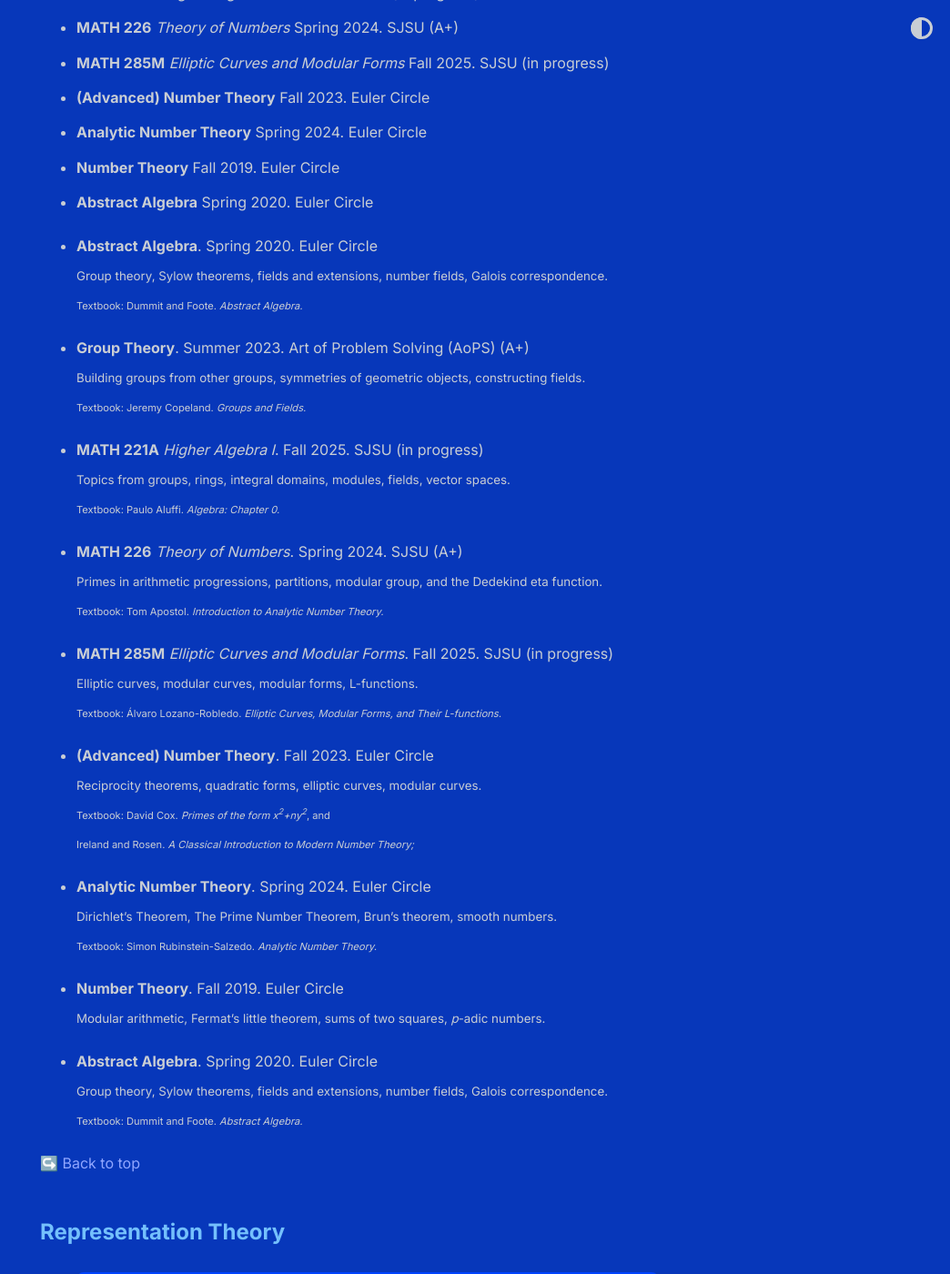
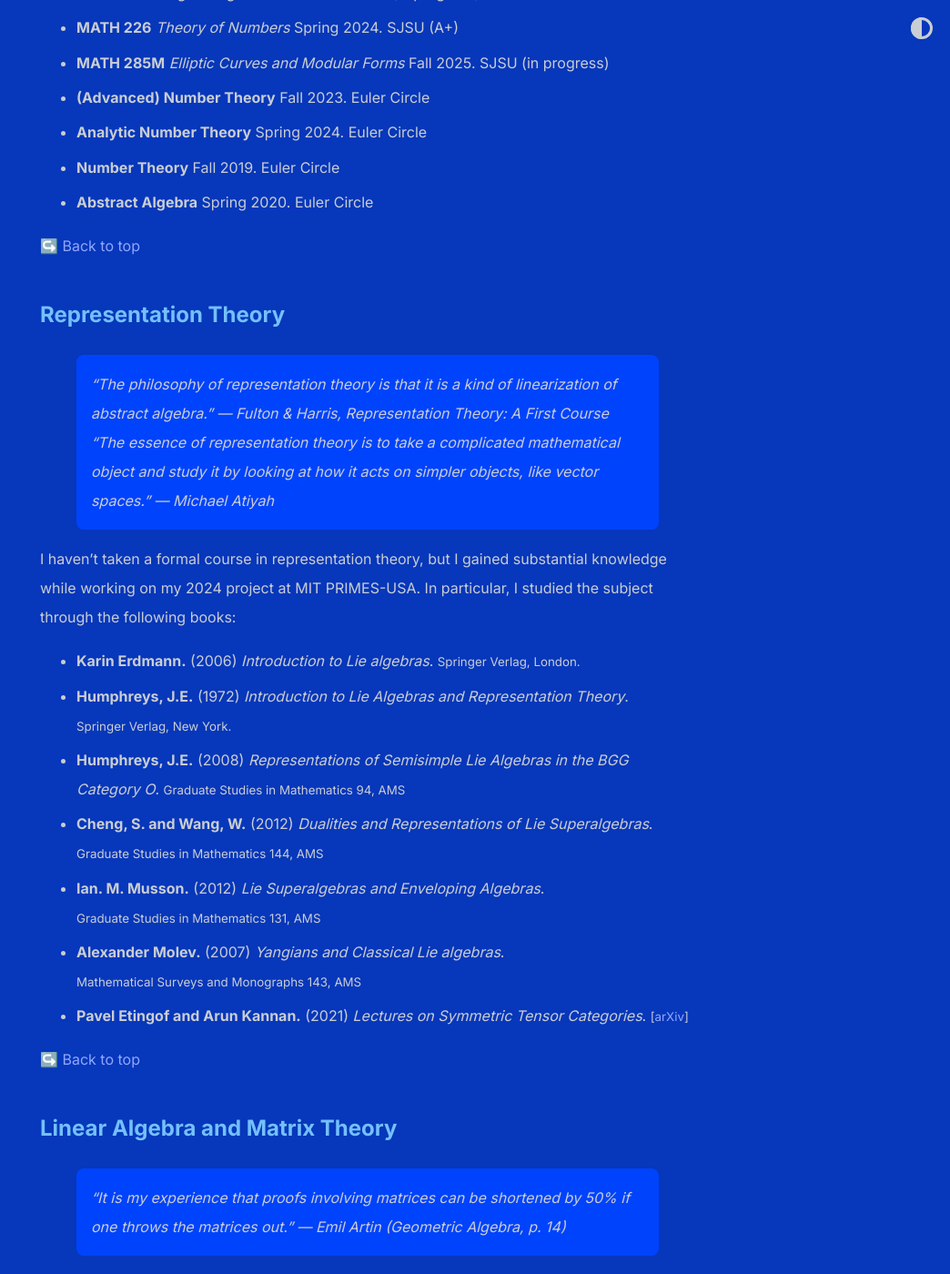
Before and after one commit to shihankanungo/shihankanungo.github.io, a Jekyll site: the page built from courses.md, in a window 1280 px wide and 1400 px high, scrolled down 2682 px. Shown: the whole window at 91% size, without its empty margins (236-1280 px from the left). Built offline with Jekyll 4.4.1, drawn with Linux system fonts in a browser that asks for light colours.

Commit message:
Update courses.md

```diff
--- a/courses.md
+++ b/courses.md
@@ -168,43 +168,6 @@ Here are the courses grouped by subject area, along with a short description of
 </details></li>
 </ul>
 
-
-- **Abstract Algebra**. Spring 2020. Euler Circle <br>
-  <small>Group theory, Sylow theorems, fields and extensions, number fields, Galois correspondence.</small> <br>
-  <small><small>Textbook: Dummit and Foote. <i>Abstract Algebra.</i></small></small>
-
-- **Group Theory**. Summer 2023. Art of Problem Solving (AoPS) (A+)<br>
-  <small>Building groups from other groups, symmetries of geometric objects, constructing fields.</small> <br>
-  <small><small>Textbook: Jeremy Copeland. <i>Groups and Fields.</i></small></small>
-
-- **MATH 221A** *Higher Algebra I*. Fall 2025. SJSU (in progress)<br>
-  <small>Topics from groups, rings, integral domains, modules, fields, vector spaces.</small> <br>
-  <small><small>Textbook: Paulo Aluffi. <i>Algebra: Chapter 0.</i></small></small>
-
-- **MATH 226** *Theory of Numbers*. Spring 2024. SJSU (A+)<br>
-  <small>Primes in arithmetic progressions, partitions, modular group, and the Dedekind eta function.</small> <br>
-  <small><small>Textbook: Tom Apostol. <i>Introduction to Analytic Number Theory.</i></small></small>
-
-- **MATH 285M** *Elliptic Curves and Modular Forms*. Fall 2025. SJSU (in progress)<br>
-  <small>Elliptic curves, modular curves, modular forms, L-functions.</small> <br>
-  <small><small>Textbook: Álvaro Lozano-Robledo. <i>Elliptic Curves, Modular Forms, and Their L-functions.</i></small></small>
-
-- **(Advanced) Number Theory**. Fall 2023. Euler Circle <br>
-  <small>Reciprocity theorems, quadratic forms, elliptic curves, modular curves.</small> <br>
-  <small><small>Textbook: David Cox. <i>Primes of the form x<sup>2</sup>+ny<sup>2</sup></i>, and <br>
-  Ireland and Rosen. <i>A Classical Introduction to Modern Number Theory;</i> </small></small>
-
-- **Analytic Number Theory**. Spring 2024. Euler Circle <br>
-  <small>Dirichlet’s Theorem, The Prime Number Theorem, Brun's theorem, smooth numbers.</small> <br>
-  <small><small>Textbook: Simon Rubinstein-Salzedo. <i>Analytic Number Theory.</i></small></small>
-
-- **Number Theory**. Fall 2019. Euler Circle <br>
-  <small>Modular arithmetic, Fermat's little theorem, sums of two squares, *p*-adic numbers.</small>
-
-- **Abstract Algebra**. Spring 2020. Euler Circle <br>
-  <small>Group theory, Sylow theorems, fields and extensions, number fields, Galois correspondence.</small> <br>
-  <small><small>Textbook: Dummit and Foote. <i>Abstract Algebra.</i></small></small>
-
 <a href="https://shihankanungo.github.io/courses">↪️ Back to top</a>
 
 [//]: # (- **MATH 128B** *Abstract Algebra II*. Spring 2025. SJSU <br>)
```
